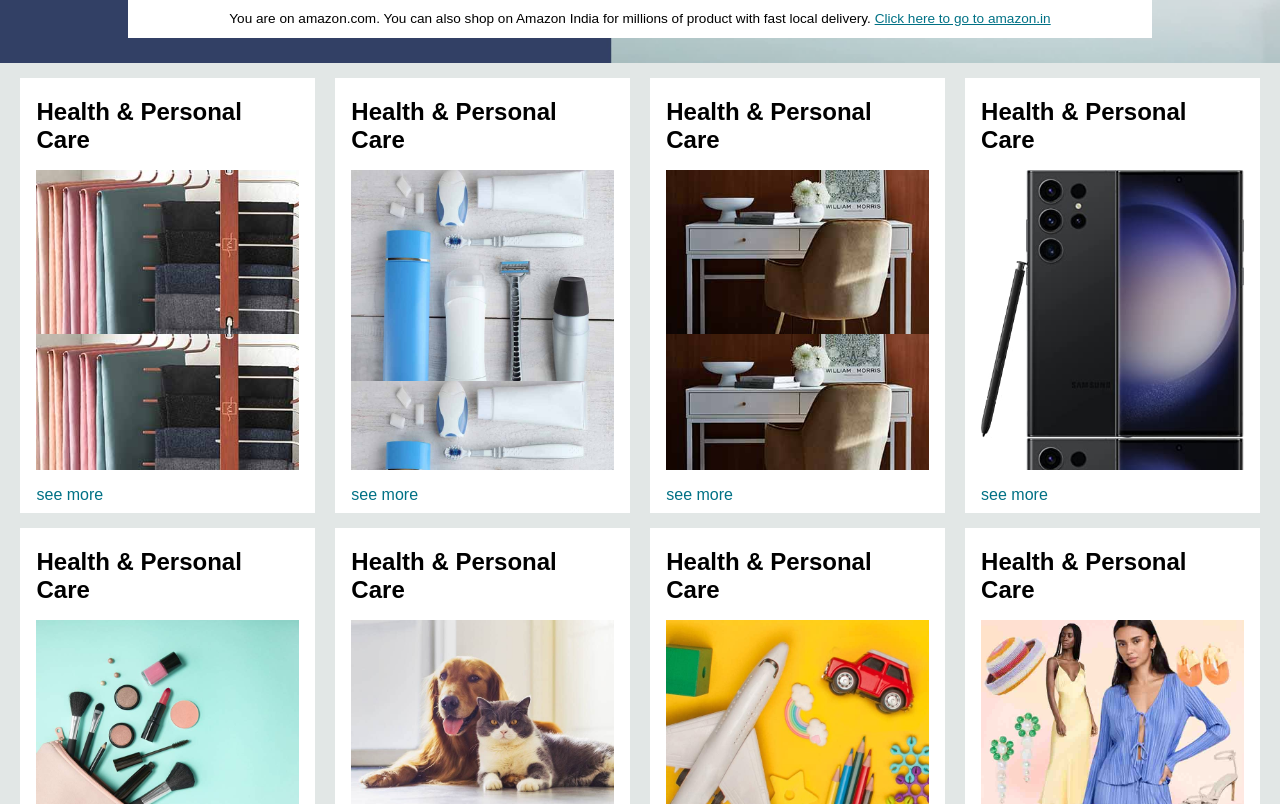
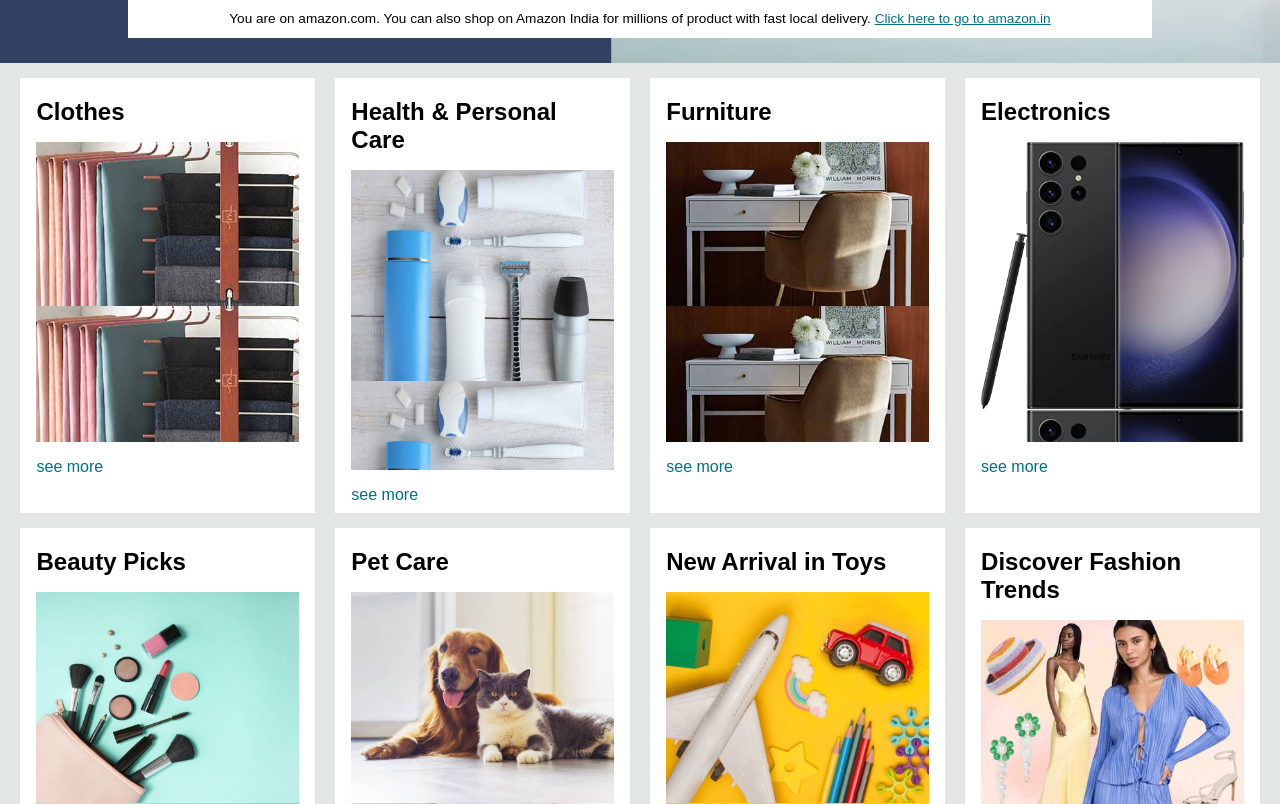
Before and after one commit to TechiAkki963/Amazon_Clone, a plain HTML site: page index.html in a window 1280 px wide. Shown: the part 387-1191 px from the top of the page. Drawn offline with Linux system fonts and the light colour scheme.

Commit message:
heading content

```diff
--- a/index.html
+++ b/index.html
@@ -82,7 +82,7 @@
     <div class="shop_section">
         <div class="box1 box">
             <div class="box_content">
-                <h2>Health & Personal Care</h2>
+                <h2>Clothes</h2>
                 <div class="box_img" style="background-image: url('images/box1_image.jpg');"></div>
                 <p>see more</p>
             </div>
@@ -96,47 +96,48 @@
         </div>
         <div class="box3 box">
             <div class="box_content">
-                <h2>Health & Personal Care</h2>
+                <h2>Furniture</h2>
                 <div class="box_img" style="background-image: url('images/box3_image.jpg');"></div>
                 <p>see more</p>
             </div>
         </div>
         <div class="box4 box">
             <div class="box_content">
-                <h2>Health & Personal Care</h2>
+                <h2>Electronics</h2>
                 <div class="box_img" style="background-image: url('images/box4_image.jpg');"></div>
                 <p>see more</p>
             </div>
         </div>
         <div class="box1 box">
             <div class="box_content">
-                <h2>Health & Personal Care</h2>
+                <h2>Beauty Picks</h2>
                 <div class="box_img" style="background-image: url('images/box5_image.jpg');"></div>
                 <p>see more</p>
             </div>
         </div>
         <div class=" box2 box">
             <div class="box_content">
-                <h2>Health & Personal Care</h2>
+                <h2>Pet Care</h2>
                 <div class="box_img" style="background-image: url('images/box6_image.jpg');"></div>
                 <p>see more</p>
             </div>
         </div>
         <div class="box3 box">
             <div class="box_content">
-                <h2>Health & Personal Care</h2>
+                <h2>New Arrival in Toys</h2>
                 <div class="box_img" style="background-image: url('images/box7_image.jpg');"></div>
                 <p>see more</p>
             </div>
         </div>
         <div class="box4 box">
             <div class="box_content">
-                <h2>Health & Personal Care</h2>
+                <h2>Discover Fashion Trends</h2>
                 <div class="box_img" style="background-image: url('images/box8_image.jpg');"></div>
                 <p>see more</p>
             </div>
         </div>
     </div>
+
 </body>
 
 </html>
```
